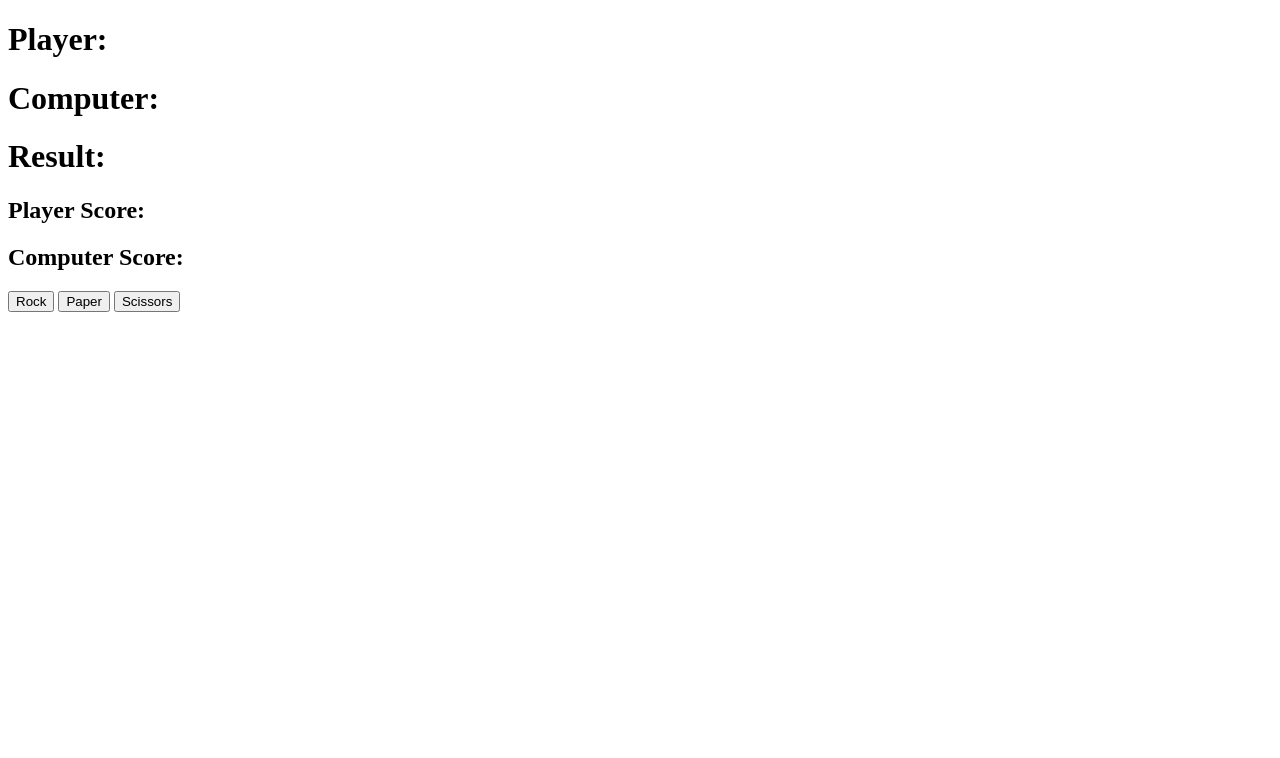
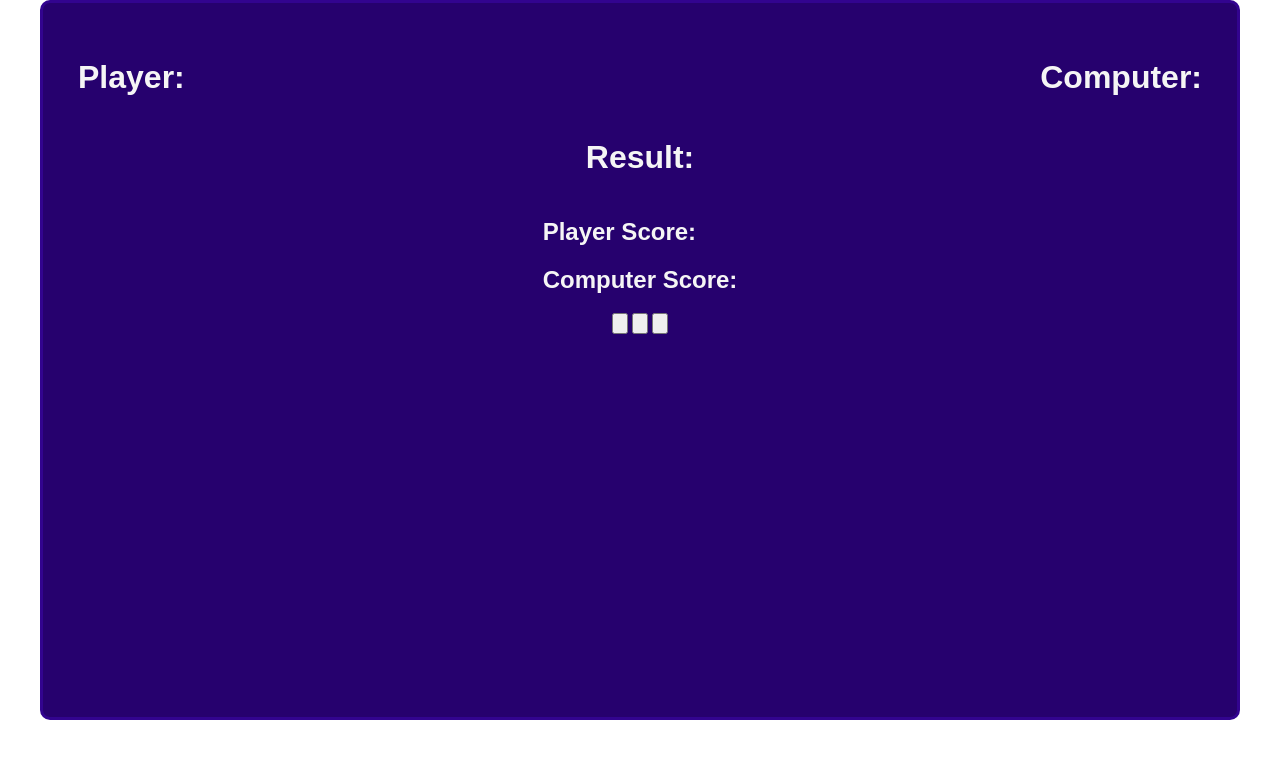
Before and after one commit to Sofiangk/odin-rock-paper-scissors, a plain HTML site: page index.html in a window 1280 px wide. Drawn offline with Linux system fonts and the light colour scheme.

Commit message:
Add styles

```diff
--- a/index.html
+++ b/index.html
@@ -9,14 +9,34 @@
   </head>
   <body>
     <div id="game-container">
-      <h1 class="game-text" id="player-text">Player:</h1>
-      <h1 class="game-text" id="computer-text">Computer:</h1>
+      <div class="choice">
+        <div>
+          <h1 class="game-text" id="player-text">Player:</h1>
+        </div>
+        <div>
+          <h1 class="game-text" id="computer-text">Computer:</h1>
+        </div>
+      </div>
       <h1 class="game-text" id="result-text">Result:</h1>
-      <h2 class="score" id="player-score">Player Score:</h2>
-      <h2 class="score" id="computer-score">Computer Score:</h2>
-      <button class="choiceBtn">Rock</button>
-      <button class="choiceBtn">Paper</button>
-      <button class="choiceBtn">Scissors</button>
+      <div class="scores">
+        <div>
+          <h2 class="score" id="player-score">Player Score:</h2>
+        </div>
+        <div>
+          <h2 class="score" id="computer-score">Computer Score:</h2>
+        </div>
+      </div>
+      <div class="options">
+        <button class="choiceBtn" id="Rock">
+          <img src="" alt="" />
+        </button>
+        <button class="choiceBtn" id="Paper">
+          <img src="" alt="" />
+        </button>
+        <button class="choiceBtn" id="Scissors">
+          <img src="" alt="" />
+        </button>
+      </div>
     </div>
     <!-- SCRIPT -->
     <script src="javascript.js"></script>
--- a/javascript.js
+++ b/javascript.js
@@ -14,7 +14,7 @@ const computerScoreText = document.querySelector("#computer-score");
 
 choiceBtn.forEach((button) =>
   button.addEventListener("click", () => {
-    playerSelection = button.textContent;
+    playerSelection = button.id;
     computerSelection = getComputerChoice();
     playerText.textContent = `Player: ${playerSelection}`;
     computerText.textContent = `Computer: ${computerSelection}`;
--- a/style.css
+++ b/style.css
@@ -0,0 +1,35 @@
+* {
+  box-sizing: border-box;
+}
+
+body {
+  padding: 0;
+  margin: 0;
+  font-family: sans-serif;
+  height: 100vh;
+}
+
+#game-container {
+  width: 1200px;
+  height: 720px;
+  margin: auto;
+  background-color: #26016e;
+  color: whitesmoke;
+  border: 3px solid #32048f;
+  border-radius: 10px;
+  padding: 35px;
+  display: flex;
+  flex-flow: column;
+  align-items: center;
+}
+
+.choice {
+  width: 100%;
+  text-align: left;
+  display: flex;
+  justify-content: space-between;
+}
+
+/* .choice div {
+  width: 420px;
+} */
```
Also changed, not shown: Images/Paper-left-hand-right.png (added), Images/Paper-left-hand.png (added), Images/Paper-right-hand-left.png (added), Images/Paper-right-hand.png (added), Images/Rock-Paper-Scissors-left-hand.png (added), Images/Rock-Paper-Scissors-right-hand.png (added), Images/Rock-left-hand-right.png (added), Images/Rock-left-hand.png (added), Images/Rock-right-hand-left.png (added), Images/Rock-right-hand.png (added), Images/Scissors-left-hand-right.png (added), Images/Scissors-left-hand.png (added), Images/Scissors-right-hand-left.png (added), Images/Scissors-right-hand.png (added).
